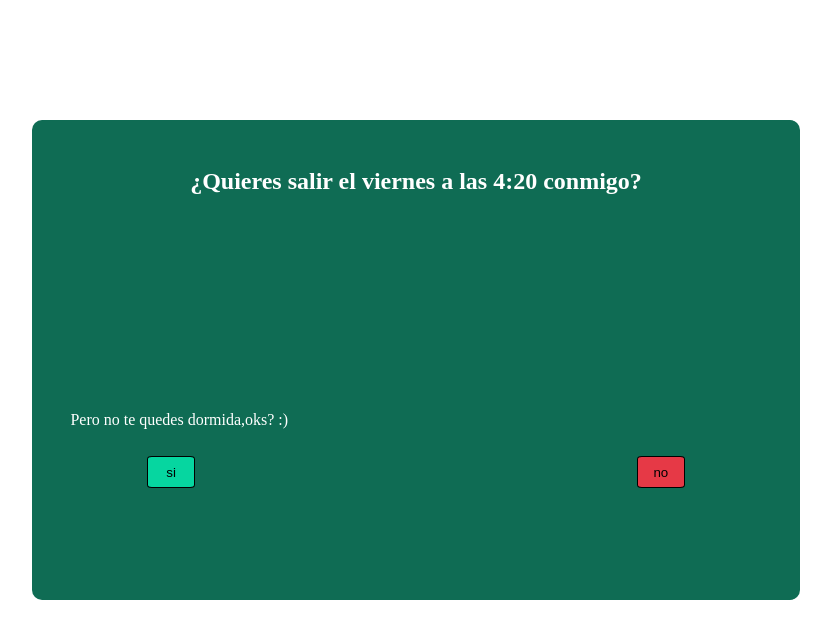
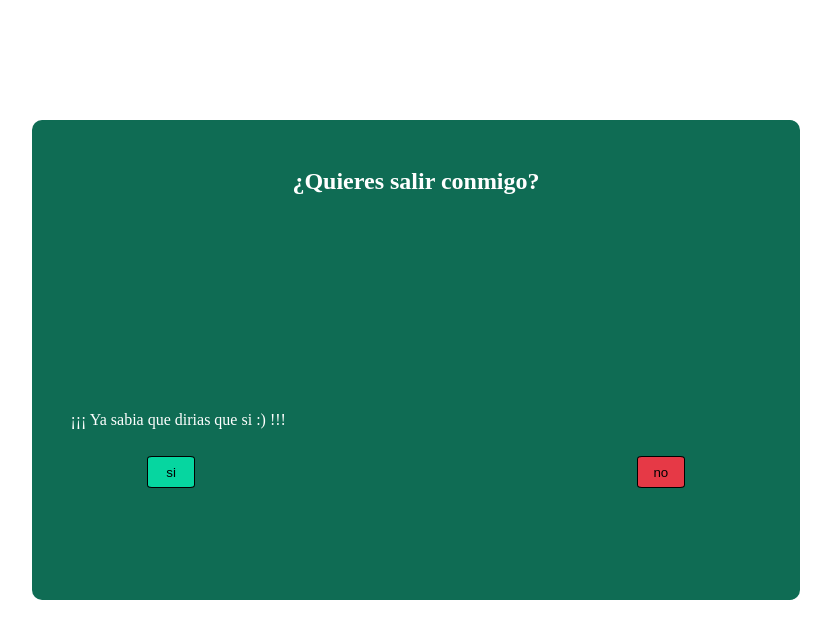
Before and after one commit to jorgyamil/jorgyamil.github.io, a plain HTML site: page index.html in a window 1280 px wide. Both pictures are taken after a click on the button "si". Shown: the whole page, without its empty margins (224-1055 px from the left). Drawn offline with Linux system fonts and the light colour scheme.

Commit message:
git init

```diff
--- a/index.html
+++ b/index.html
@@ -9,9 +9,9 @@
   <body>
     <div class="centrar">
       <section class="padre">
-        <h2>¿Quieres salir el viernes a las 4:20 conmigo?</h2>
+        <h2>¿Quieres salir conmigo?</h2>
         <button id="si">si</button>
-        <p class="text" id="ilove">Pero no te quedes dormida,oks? :)</p>
+        <p class="text" id="ilove">¡¡¡ Ya sabia que dirias que si :) !!!</p>
         <button id="no">no</button>
       </section>
     </div>
```
